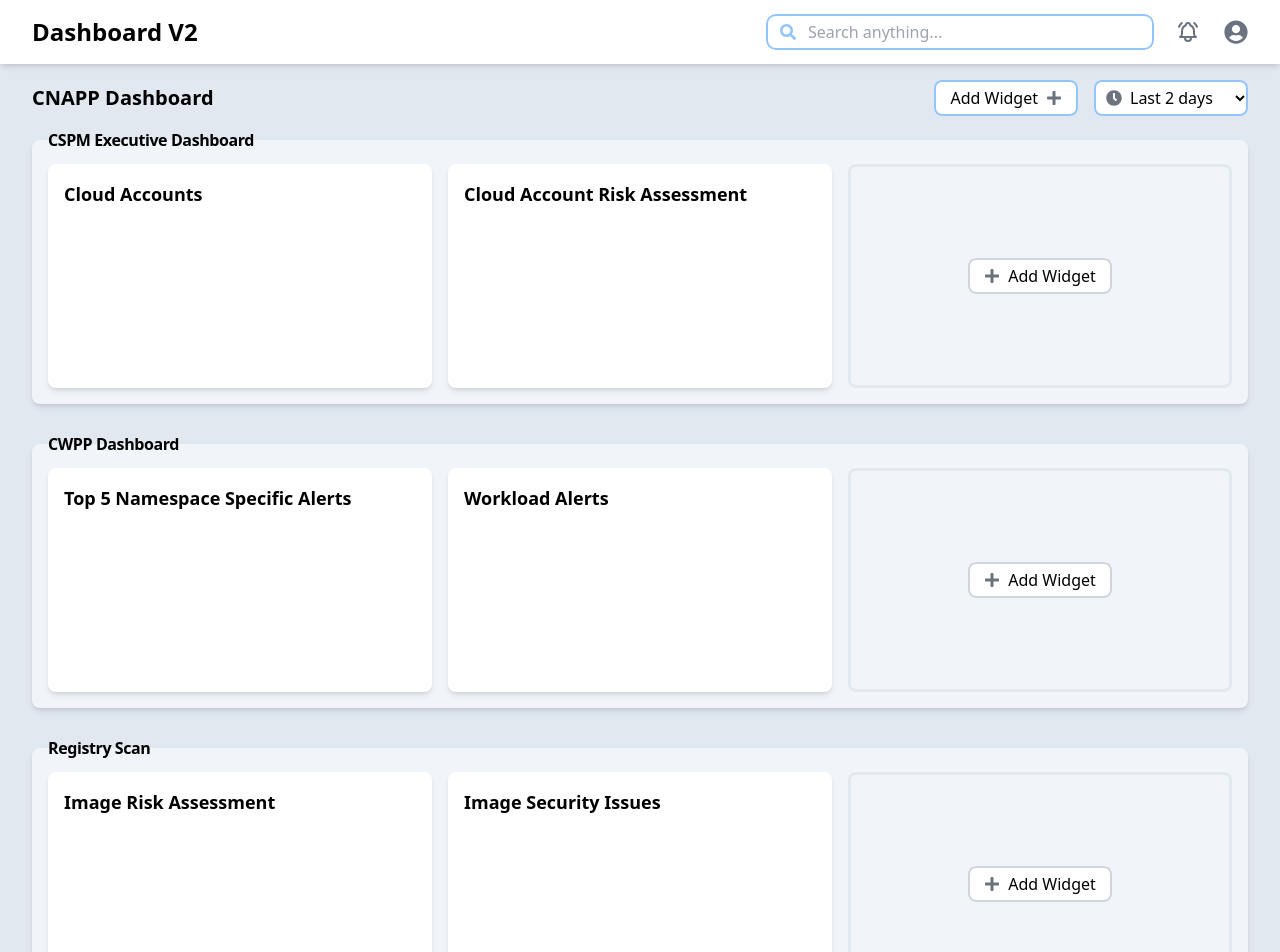
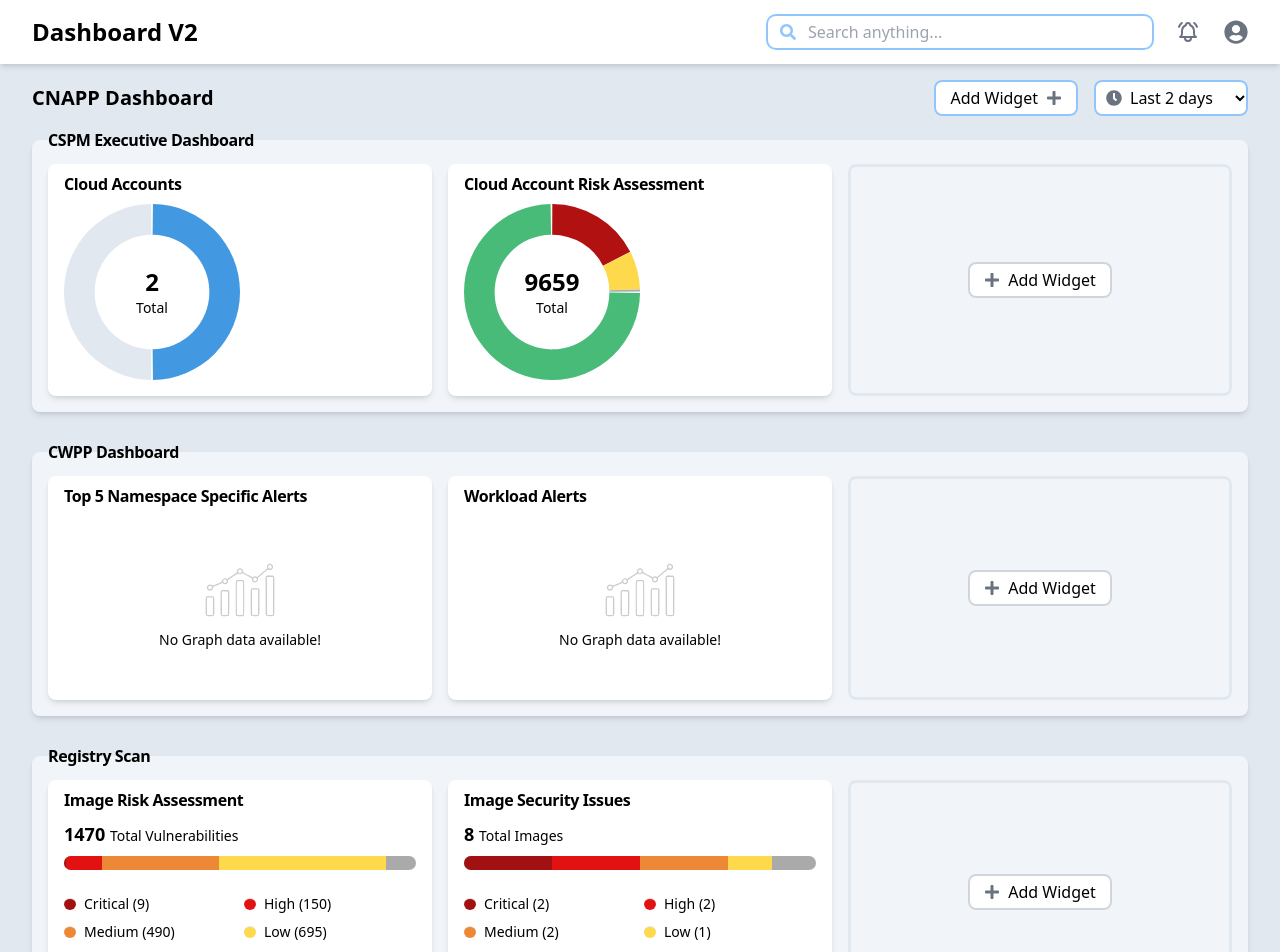
Before and after one commit to rd273001/CNAPP_Dashboard, a React (Vite) app: page / in a window 1280 px wide. Shown: the top 952 px of the page. Built offline with nearby package versions, Linux system fonts and the light colour scheme.

Commit message:
"Added Charts for Ring chart and horizontal linear bar, implemented Widget component to render different chart types, and added delete icon button for deleting the Widget"

```diff
--- a/package.json
+++ b/package.json
@@ -11,7 +11,9 @@
   },
   "dependencies": {
     "@reduxjs/toolkit": "^2.2.7",
+    "chart.js": "^4.4.4",
     "react": "^18.3.1",
+    "react-chartjs-2": "^5.2.0",
     "react-dom": "^18.3.1",
     "react-icons": "^5.3.0",
     "react-redux": "^9.1.2"
--- /dev/null
+++ b/src/components/HorizontalLineBar.jsx
@@ -0,0 +1,34 @@
+import React from 'react';
+
+const HorizontalLineBar = ( { widget } ) => {
+  return (
+    <div className='w-full'>
+      <h3 className='text-sm mb-2'><span className='text-lg font-bold'>{ widget.data?.total } </span>{ widget.title }</h3>
+      <div className='w-full bg-[#aaa] rounded-full h-3.5 mb-6 flex overflow-hidden'>
+        { widget.data.datasets[0].data.map( ( value, index ) => (
+          <div
+            key={ index }
+            style={ {
+              width: `${ ( value / widget.data?.total ) * 100 }%`,
+              backgroundColor: widget.data.datasets[0].backgroundColor[index]
+            } }
+            className='h-3.5 inline-block'
+          ></div>
+        ) ) }
+      </div>
+      <div className='grid grid-cols-2 gap-2'>
+        { widget.data.labels.map( ( label, index ) => (
+          <div key={ index } className='flex items-center'>
+            <hr
+              className='w-3 h-3 rounded-full mr-2'
+              style={ { backgroundColor: widget.data.datasets[0].backgroundColor[index] } }
+            />
+            <span className='text-sm'>{ `${ label } (${ widget.data.datasets[0].data[index] })` }</span>
+          </div>
+        ) ) }
+      </div>
+    </div>
+  );
+};
+
+export default HorizontalLineBar;
--- /dev/null
+++ b/src/components/RingChart.jsx
@@ -0,0 +1,20 @@
+import React from 'react';
+import { Doughnut } from 'react-chartjs-2';
+import { Chart as ChartJS, ArcElement, Tooltip, } from 'chart.js';
+
+// Register ChartJS components
+ChartJS.register( ArcElement, Tooltip );
+
+const RingChart = ( { widget } ) => {
+  return (
+    <div className='relative max-h-44'>
+      <Doughnut data={ widget.data } className='max-w-full' options={ widget.options } />
+      <div className='absolute inset-0 flex flex-col items-center flex-1 m-auto bg-transparent size-fit'>
+        <div className='text-2xl font-bold'>{ widget.total }</div>
+        <div className='text-sm'>Total</div>
+      </div>
+    </div>
+  );
+};
+
+export default RingChart;
--- /dev/null
+++ b/src/components/Spinner.jsx
@@ -0,0 +1,11 @@
+import React from 'react';
+
+const Spinner = () => {
+  return (
+    <div className='flex flex-1 items-center justify-center'>
+      <hr className='border-[5px] size-12 animate-spin border-t-blue-500 border-b-black rounded-full' />
+    </div>
+  );
+};
+
+export default Spinner;
--- a/src/components/Widget.jsx
+++ b/src/components/Widget.jsx
@@ -1,9 +1,46 @@
-import React from 'react';
+import React, { lazy, Suspense } from 'react';
+import { CgClose } from 'react-icons/cg';
+import HorizontalLineBar from './HorizontalLineBar';
+import Spinner from './Spinner';
+const RingChart = lazy( () => import( './RingChart' ) );
+import lineChartIcon from '../assets/lineChartIcon.svg';
 
 const Widget = ( { widget } ) => {
+
+  const handleWidgetDelete = () => {
+    // Delete widget logic here
+  };
+
+  const renderChart = () => {
+    switch ( widget?.type ) {
+      case 'doughnut':
+        return (
+          <Suspense fallback={ <Spinner /> }>
+            <RingChart widget={ widget } />
+          </Suspense>
+        );
+      case 'horizontalBar':
+        return <HorizontalLineBar widget={ widget } />;
+      case 'text':
+        return <p className='flex flex-1 items-center justify-center text-black'>{ widget?.content || 'No Content available!' }</p>;
+      default:
+        return <p className='flex flex-col flex-1 items-center justify-center text-sm'>
+          <img src={ lineChartIcon } className='size-20' />No Graph data available!</p>;
+    }
+  };
+
   return (
-    <div className='w-full min-h-56 p-4 bg-white rounded-lg flex flex-col shadow-md relative'>
-      <p className='text-lg font-semibold'>{ widget?.name }</p>
+    <div className='w-full min-h-56 p-4 bg-white rounded-lg flex flex-col shadow-md relative group'>
+      <button
+        onClick={ handleWidgetDelete }
+        className='absolute top-1 right-1 text-red-500 hover:text-red-700 hidden group-hover:block'
+      >
+        <CgClose size={ 25 } className='active:scale-125' />
+      </button>
+      <h3 className='text-base tracking-tight font-bold -mt-2 mb-2'>{ widget?.name }</h3>
+      <div className='w-full flex flex-1 flex-wrap gap-3'>
+        { renderChart() }
+      </div>
     </div>
   );
 };
```
Also changed, not shown: src/assets/lineChartIcon.svg (added), 1 other file (tests, documents, lock files or other folders).
